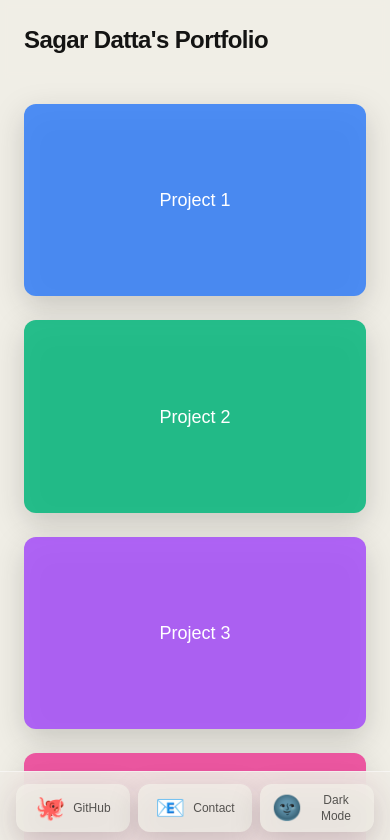
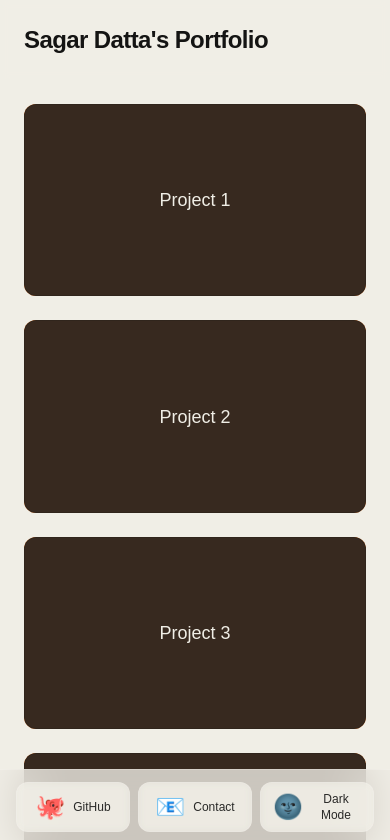
Before and after one commit to sagar-datta/portfolio, a Next.js app: page / in a window 390 px wide. Shown: the top 840 px of the page. Built offline with nearby package versions, Linux system fonts and the light colour scheme.

Commit message:
Refine grid and dock styling with subtle hover and interaction effects

```diff
--- a/src/app/page.tsx
+++ b/src/app/page.tsx
@@ -4,14 +4,7 @@ import { GridItem } from "@/components/grid-item";
 
 const GRID_ITEMS = Array.from({ length: 6 }, (_, i) => ({
   id: i + 1,
-  color: [
-    "bg-blue-500/90 dark:bg-blue-600",
-    "bg-emerald-500/90 dark:bg-emerald-600",
-    "bg-purple-500/90 dark:bg-purple-600",
-    "bg-pink-500/90 dark:bg-pink-600",
-    "bg-amber-500/90 dark:bg-amber-600",
-    "bg-red-500/90 dark:bg-red-600",
-  ][i],
+  color: "bg-primary-dark/90 dark:bg-primary/90",
   title: `Project ${i + 1}`,
 }));
 
--- a/src/components/desktop-dock.tsx
+++ b/src/components/desktop-dock.tsx
@@ -9,7 +9,7 @@ interface IDesktopDockProps {
 export function DesktopDock({ items }: IDesktopDockProps) {
   return (
     <div className="hidden lg:flex justify-center p-6 pb-7">
-      <div className="flex items-center gap-5 px-5 py-2.5 rounded-2xl bg-primary/20 dark:bg-primary-dark/20 backdrop-blur-2xl border border-primary/20 dark:border-primary-dark/10 drop-shadow-primary dark:drop-shadow-primary-dark">
+      <div className="flex items-center gap-5 px-5 py-2.5 rounded-2xl bg-primary/60 dark:bg-primary-dark/60 backdrop-blur-2xl border border-primary/20 dark:border-primary-dark">
         {items.map((item) => (
           <button
             key={item.label}
@@ -19,9 +19,9 @@ export function DesktopDock({ items }: IDesktopDockProps) {
             <span className="text-3xl select-none">{item.icon}</span>
             <span
               className="absolute -top-8 left-1/2 -translate-x-1/2 px-3 py-1
-              bg-primary/20 dark:bg-primary-dark/20 backdrop-blur-2xl border border-primary/20 dark:border-primary-dark/10
+              bg-primary/60 dark:bg-primary-dark/60 backdrop-blur-2xl border border-primary/20 dark:border-primary-dark
               text-primary dark:text-primary-dark rounded-lg text-sm
-              opacity-0 group-hover:opacity-100 whitespace-nowrap drop-shadow-primary dark:drop-shadow-primary-dark
+              opacity-0 group-hover:opacity-100 whitespace-nowrap
               transition-all duration-200 transform group-hover:-translate-y-1
               pointer-events-none"
             >
--- a/src/components/grid-item.tsx
+++ b/src/components/grid-item.tsx
@@ -5,16 +5,24 @@ interface IGridItemProps {
 
 export function GridItem({ color, title }: IGridItemProps) {
   return (
+    <div className="relative group cursor-pointer">
+      {/* Static orange background */}
+      <div className="absolute -z-10 inset-0 bg-orange-500 rounded-xl" />
+
+      {/* Main card content */}
       <div
-      className={`${color} rounded-xl aspect-[16/9] drop-shadow-primary dark:drop-shadow-primary-dark transition-all duration-300
-        hover:scale-[1.02] hover:drop-shadow-primary-lg dark:hover:drop-shadow-primary-lg-dark cursor-pointer
-        flex items-center justify-center max-w-md w-full mx-auto`}
+        className={`${color} rounded-xl aspect-[16/9] transition-all duration-300
+          flex items-center justify-center w-full
+          border border-primary-dark/20 dark:border-primary/20
+          group-hover:bg-primary-dark/95 dark:group-hover:bg-primary/95
+          group-hover:-translate-x-2 group-hover:-translate-y-2`}
       >
         {title && (
-        <span className="text-white font-medium text-lg dark:text-white/90">
+          <span className="text-primary-dark dark:text-primary font-medium text-lg">
             {title}
           </span>
         )}
       </div>
+    </div>
   );
 }
--- a/src/components/mobile-dock.tsx
+++ b/src/components/mobile-dock.tsx
@@ -8,22 +8,23 @@ interface IMobileDockProps {
 
 export function MobileDock({ items }: IMobileDockProps) {
   return (
-    <div className="lg:hidden w-full bg-primary/90 backdrop-blur-xl border-t border-primary/50 dark:bg-primary-dark/90 dark:border-primary-dark/10 px-4 py-3">
+    <div className="lg:hidden w-full bg-primary/80 backdrop-blur-xl border-t border-primary/20 dark:bg-primary-dark/80 dark:border-primary-dark px-4 py-3">
       <div className="grid grid-cols-3 gap-2 max-w-sm mx-auto">
         {items.map((item) => (
           <button
             key={item.label}
             onClick={item.onClick}
             className="flex items-center justify-center px-3 py-2 rounded-xl
-              bg-primary/80 dark:bg-primary-dark/80
-              active:bg-primary/90 dark:active:bg-primary-dark/90
-              transition-all duration-200 drop-shadow-primary dark:drop-shadow-primary-dark"
+              bg-primary/60 dark:bg-primary-dark/60 backdrop-blur-sm
+              border border-primary/10 dark:border-primary-dark
+              active:bg-primary/40 dark:active:bg-primary-dark/40
+              transition-all duration-200"
           >
             <div className="flex items-center gap-2">
               <span className="text-2xl transform-gpu transition-transform active:scale-90">
                 {item.icon}
               </span>
-              <span className="text-xs font-medium text-primary/70 dark:text-primary-dark/70">
+              <span className="text-xs font-medium text-primary/90 dark:text-primary-dark/90">
                 {item.label}
               </span>
             </div>
--- a/tailwind.config.ts
+++ b/tailwind.config.ts
@@ -28,14 +28,8 @@ export default {
       borderColor: {
         primary: {
           DEFAULT: "#FFFFFF",
-          dark: "#3B3B39",
+          dark: "#161615",
         },
-      },
-      dropShadow: {
-        primary: "0 10px 15px rgba(20, 20, 19, 0.2)",
-        "primary-dark": "0 10px 15px rgba(0, 0, 0, 0.5)",
-        "primary-lg": "0 15px 30px rgba(20, 20, 19, 0.25)",
-        "primary-lg-dark": "0 15px 30px rgba(0, 0, 0, 0.6)",
       },
     },
   },
```
Lines whose indentation alone changed are shown as unchanged.
